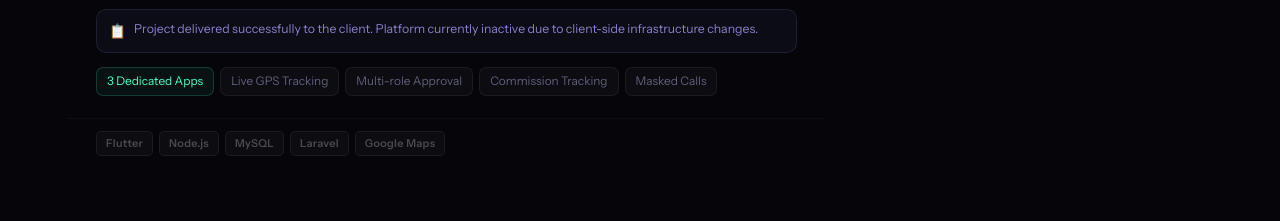
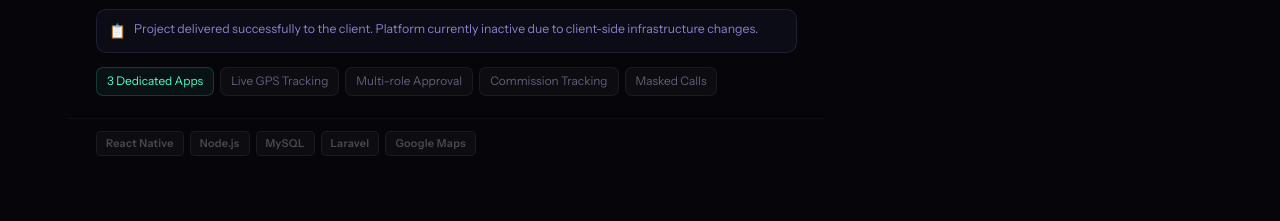
Before and after one commit to zubairRewo/Zubair_pv, a plain HTML site: page index.html in a window 1280 px wide. Shown: the part 2160-2381 px from the top of the page. Drawn offline with Linux system fonts and the light colour scheme; a web font is replaced by a local one.

Commit message:
Replace Flutter with React Native in tech stack

```diff
--- a/index.html
+++ b/index.html
@@ -630,7 +630,7 @@ footer {
           <span class="chip">Multi-role Approval</span><span class="chip">Commission Tracking</span><span class="chip">Masked Calls</span>
         </div>
       </div>
-      <div class="pc-ft"><span class="tch">Flutter</span><span class="tch">Node.js</span><span class="tch">MySQL</span><span class="tch">Laravel</span><span class="tch">Google Maps</span></div>
+      <div class="pc-ft"><span class="tch">React Native</span><span class="tch">Node.js</span><span class="tch">MySQL</span><span class="tch">Laravel</span><span class="tch">Google Maps</span></div>
     </div>
 
   </div>
```
